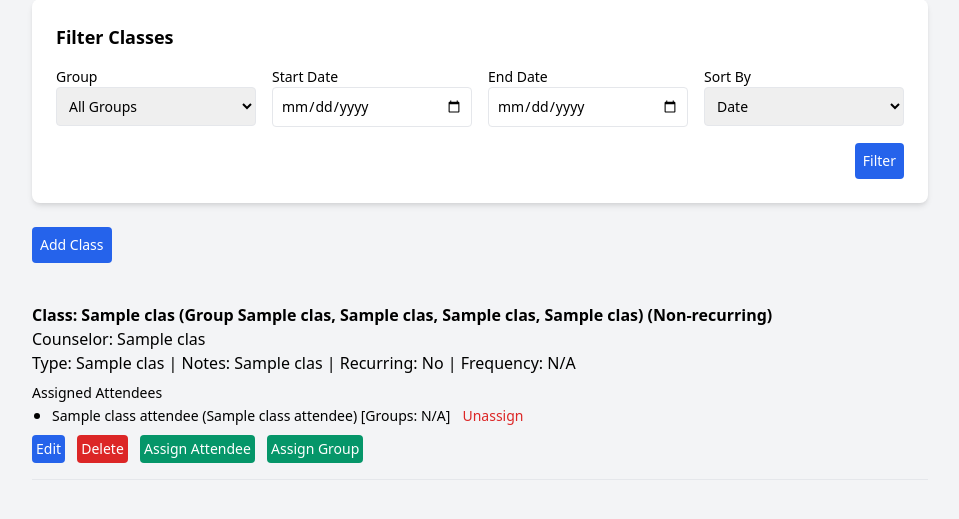
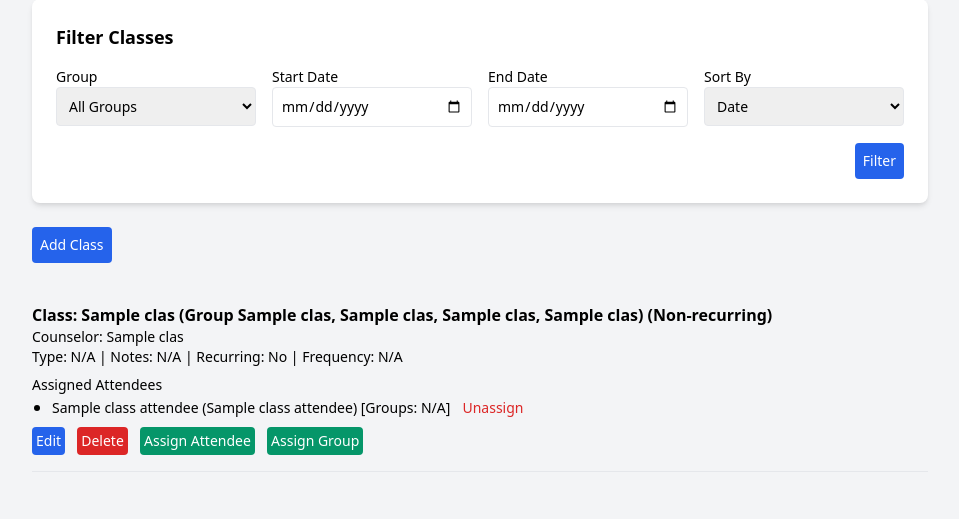
Before and after one commit to lebright85/rwc, a Flask app: template templates/counselor_manage_classes.html in a window 1280 px wide. Shown: the part 133-652 px from the top of the page, without its empty margins (160-1119 px from the left). Run offline with Flask 3, Linux system fonts and the light colour scheme; the template is opened without the code that fills it: most values are stand-ins (such as "Sample title", 1, 10 or a date in 2020); some libraries are stand-ins or nearby versions.

Commit message:
Update counselor_manage_classes.html

```diff
--- a/templates/counselor_manage_classes.html
+++ b/templates/counselor_manage_classes.html
@@ -80,7 +80,7 @@
                 </div>
                 <div class="mb-2 flex items-center">
                     <input type="checkbox" name="recurring" id="recurring_add" class="mr-1">
-                    <label for="recurring_add" class="text-sm">Recurring</label>
+                    <label for="recurring_add" class="text-sm">Recurring Class</label>
                 </div>
                 <div class="mb-2">
                     <label class="block text-sm font-medium">Frequency</label>
@@ -107,8 +107,8 @@
             {% if class[12] %} (Locked) {% endif %}
             {% if class[9] == 1 %} (Recurring: {{ class[10] or 'weekly' }}) {% else %} (Non-recurring) {% endif %}
         </h3>
-        <p>Counselor: {{ class[11] }}</p>
-        <p>Type: {{ class[6] }} | Notes: {{ class[7] }} | Recurring: {{ 'Yes' if class[9] == 1 else 'No' }} | Frequency: {{ class[10] or 'N/A' }}</p>
+        <p class="text-sm">Counselor: {{ class[11] }}</p>
+        <p class="text-sm">Type: {{ class[6] or 'N/A' }} | Notes: {{ class[7] or 'N/A' }} | Recurring: {{ 'Yes' if class[9] == 1 else 'No' }} | Frequency: {{ class[10] or 'N/A' }}</p>
         <h4 class="text-sm font-medium mt-2">Assigned Attendees</h4>
         <ul class="list-disc ml-5">
             {% for attendee in class_attendees[class[0]] %}
@@ -173,7 +173,7 @@
                     </div>
                     <div class="mb-2 flex items-center">
                         <input type="checkbox" name="recurring" id="recurring_{{ class[0] }}" {% if class[9] == 1 %}checked{% endif %} class="mr-1">
-                        <label for="recurring_{{ class[0] }}" class="text-sm">Recurring</label>
+                        <label for="recurring_{{ class[0] }}" class="text-sm">Recurring Class</label>
                     </div>
                     <div class="mb-2">
                         <label class="block text-sm font-medium">Frequency</label>
@@ -182,8 +182,8 @@
                         </select>
                     </div>
                     <div class="mb-2 flex items-center">
-                        <input type="checkbox" name="propagate" id="propagate_{{ class[0] }}" class="mr-1">
-                        <label for="propagate_{{ class[0] }}" class="text-sm">Propagate to future recurring classes</label>
+                        <input type="checkbox" name="propagate" id="propagate_{{ class[0] }}" class="mr-1" {% if class[9] != 1 %}disabled{% endif %}>
+                        <label for="propagate_{{ class[0] }}" class="text-sm">Apply changes to future recurring classes</label>
                     </div>
                     <div class="mb-2">
                         <label class="block text-sm font-medium">Assigned Attendees</label>
```
